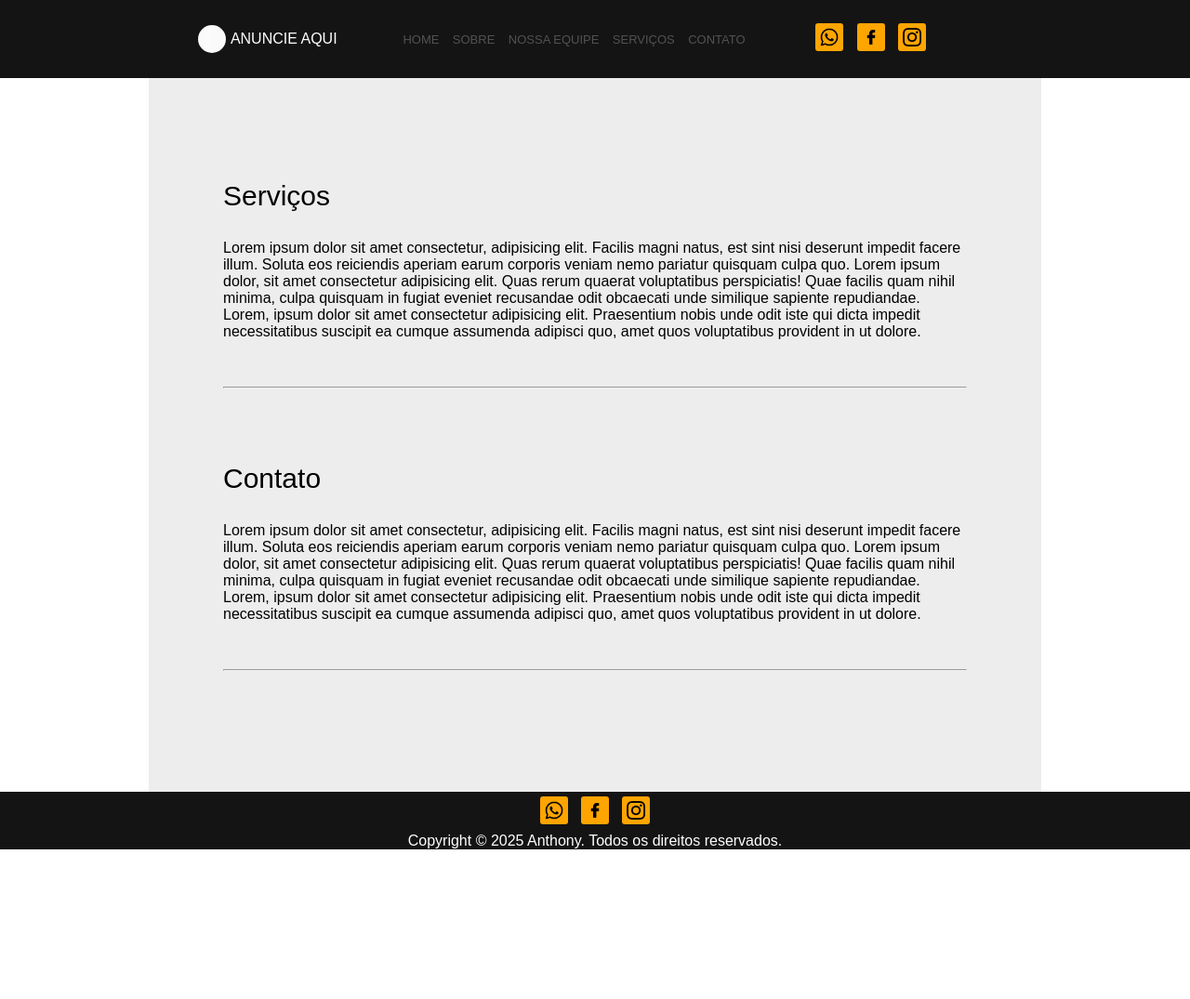
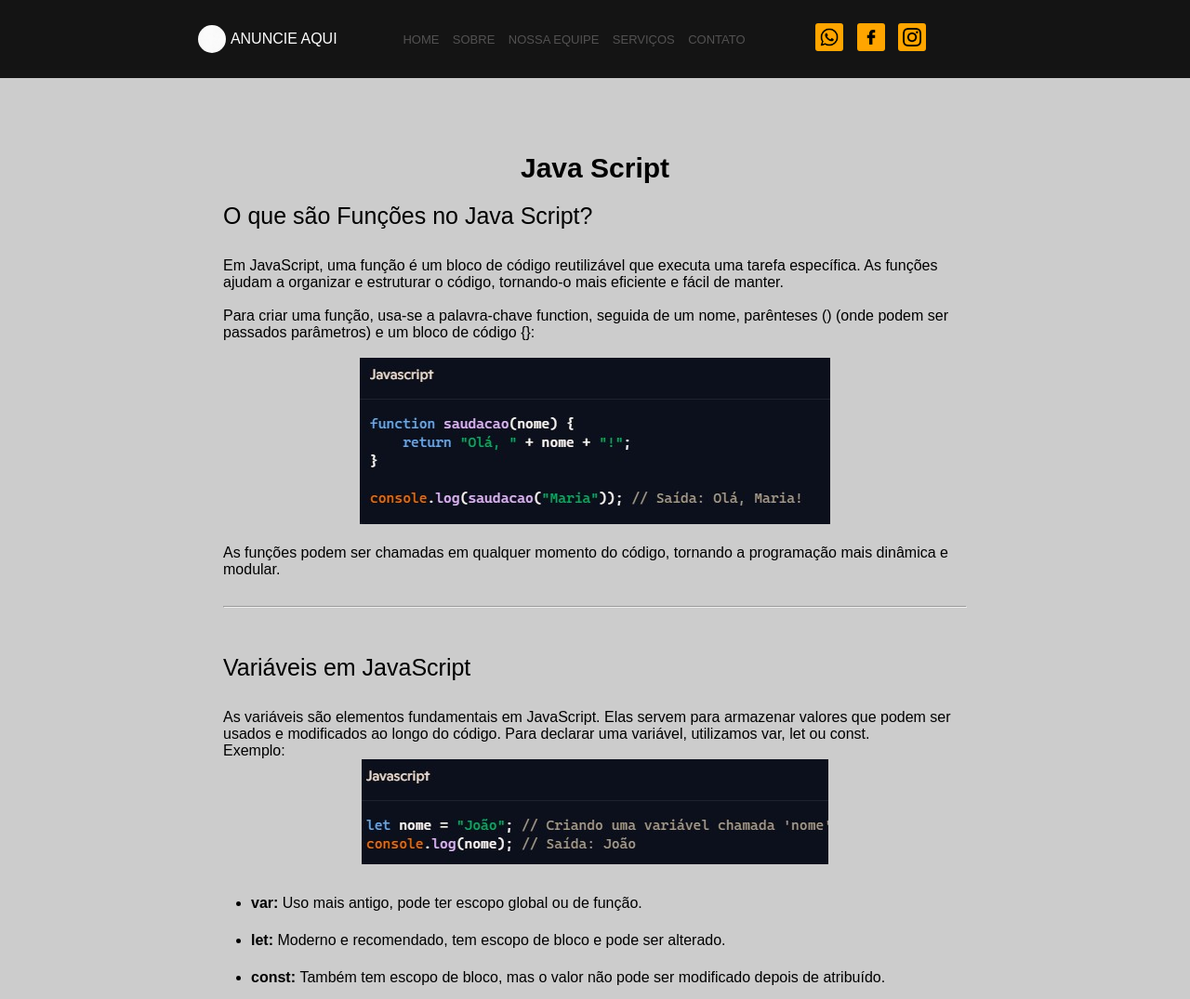
Before and after one commit to kogamayl/Meu-Blog, a plain HTML site: page index.html in a window 1280 px wide. Shown: the top 1075 px of the page at 93% size. Before the commit the page ends 914 px from the top, so only its background shows below. Drawn offline with Linux system fonts and the light colour scheme.

Commit message:
termineiCompletamente

```diff
--- a/article.css
+++ b/article.css
@@ -5,15 +5,35 @@
 }
 
 article {
-    background-color: rgba(175, 175, 175, 0.233);
+    background-color: #CCCCCC;
+}
+
+#h1 {
+    text-align: center;
+    font-size: 30px;
+}
+
+.imagemFuncao {
+   text-align: center;
+   transition: 0.5s;
+}
+
+.imagemFuncao:hover {
+    transform: scale(1.02);
 }
 
 section h1 {
-    font-size: 30px;
-    padding: 30px 0;
+    font-size: 25px;
+    padding-bottom: 30px;
+    padding-top: 20px;
     font-weight: 500;
 }
 
 section hr {
-    margin: 50px 0;
+    margin: 30px 0;
 }
+
+section ul {
+    line-height: 40px;
+    padding-left: 30px;
+}
--- a/index.html
+++ b/index.html
@@ -37,34 +37,48 @@
             </div>
     </header>
 
-    <article class="container2">
+    <article>
+        <div class="container2">
+            <h1 id="h1">Java Script</h1>
             <section>
-            <h1>Serviços</h1>
-            <p>Lorem ipsum dolor sit amet consectetur, adipisicing elit. Facilis magni natus, est sint nisi deserunt
-                impedit facere illum. Soluta eos reiciendis aperiam earum corporis veniam nemo pariatur quisquam culpa
-                quo. Lorem ipsum dolor, sit amet consectetur adipisicing elit. Quas rerum quaerat voluptatibus
-                perspiciatis! Quae facilis quam nihil minima, culpa quisquam in fugiat eveniet recusandae odit obcaecati
-                unde similique sapiente repudiandae. <br>
-                Lorem, ipsum dolor sit amet consectetur adipisicing elit. Praesentium nobis unde odit iste qui dicta
-                impedit necessitatibus suscipit ea cumque assumenda adipisci quo, amet quos voluptatibus provident in ut
-                dolore.
+                <h1>O que são Funções no Java Script?</h1>
+                <p>Em JavaScript, uma função é um bloco de código reutilizável que executa uma tarefa específica. As
+                    funções
+                    ajudam a organizar e estruturar o código, tornando-o mais eficiente e fácil de manter.
+                    <br><br>
+                    Para criar uma função, usa-se a palavra-chave function, seguida de um nome, parênteses () (onde
+                    podem
+                    ser passados parâmetros) e um bloco de código {}:
                 </p>
-
+                <br>
+                <div class="imagemFuncao">
+                    <img id="function" src="imagens/funçãoExempo.jpg" alt="">
+                </div>
+                <br>
+                <p>As funções podem ser chamadas em qualquer momento do código, tornando a programação mais dinâmica e
+                    modular.</p>
                 <hr>
 
-            <h1>Contato</h1>
-            <p>Lorem ipsum dolor sit amet consectetur, adipisicing elit. Facilis magni natus, est sint nisi deserunt
-                impedit facere illum. Soluta eos reiciendis aperiam earum corporis veniam nemo pariatur quisquam culpa
-                quo. Lorem ipsum dolor, sit amet consectetur adipisicing elit. Quas rerum quaerat voluptatibus
-                perspiciatis! Quae facilis quam nihil minima, culpa quisquam in fugiat eveniet recusandae odit obcaecati
-                unde similique sapiente repudiandae. <br>
-                Lorem, ipsum dolor sit amet consectetur adipisicing elit. Praesentium nobis unde odit iste qui dicta
-                impedit necessitatibus suscipit ea cumque assumenda adipisci quo, amet quos voluptatibus provident in ut
-                dolore.
+                <h1>Variáveis em JavaScript</h1>
+                <p>As variáveis são elementos fundamentais em JavaScript. Elas servem para armazenar valores que podem
+                    ser
+                    usados e modificados ao longo do código. Para declarar uma variável, utilizamos var, let ou const.
+                    <br>
+                    Exemplo:
                 </p>
-
+                <div class="imagemFuncao">
+                    <img src="imagens/variavelExemplo.jpg" alt="">
+                </div>
+                <br>
+                <ul>
+                    <li><strong>var: </strong>Uso mais antigo, pode ter escopo global ou de função.</li>
+                    <li><strong>let: </strong>Moderno e recomendado, tem escopo de bloco e pode ser alterado.</li>
+                    <li><strong>const: </strong>Também tem escopo de bloco, mas o valor não pode ser modificado depois
+                        de atribuído.</li>
+                </ul>
                 <hr>
             </section>
+        </div>
     </article>
     <footer>
         <div class="container3">
```
Also changed, not shown: imagens/funçãoExempo.jpg (added), imagens/variavelExemplo.jpg (added). Lines whose indentation alone changed are shown as unchanged.
